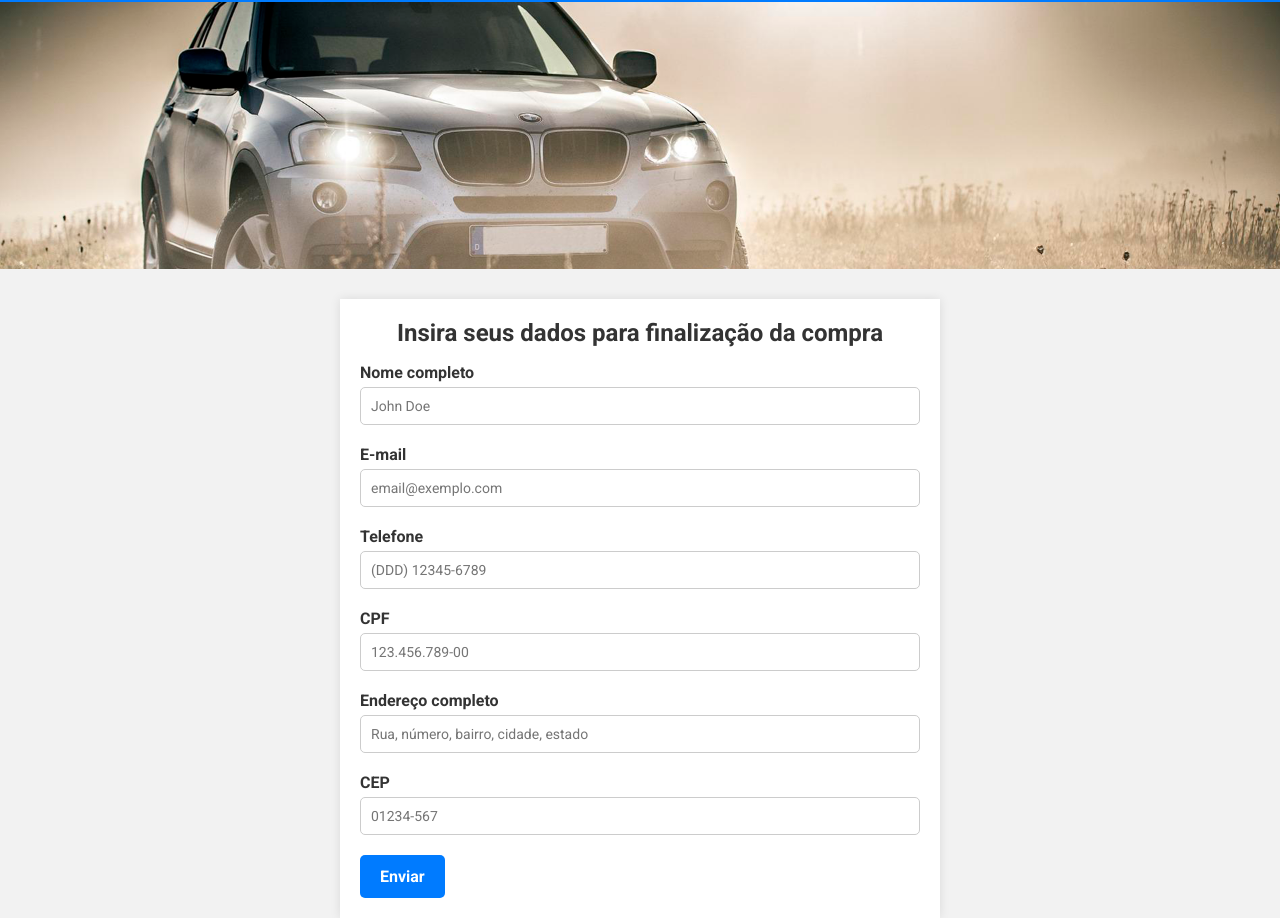
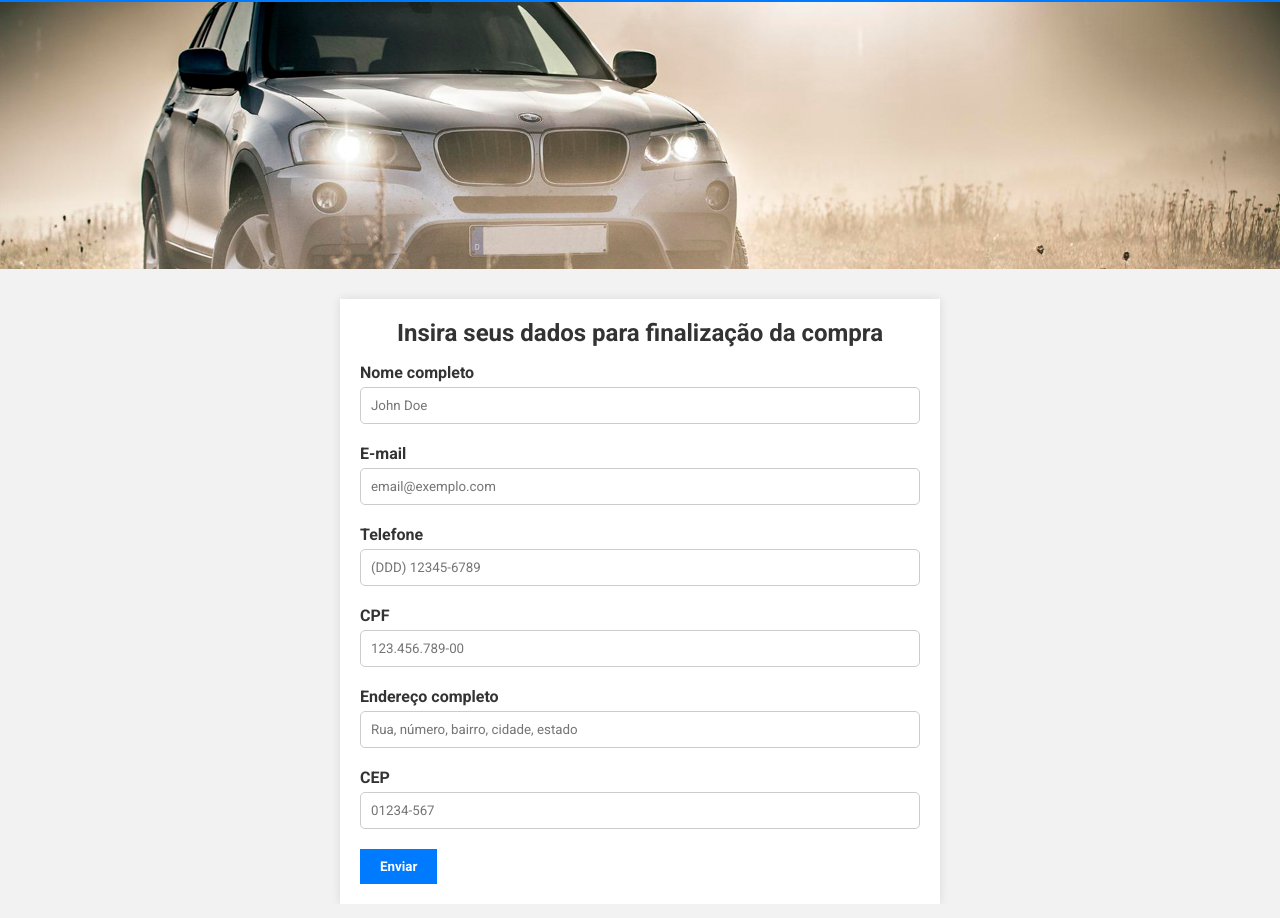
Before and after one commit to Samuel-Bagolin/plugins-jquery-exercicio, a plain HTML site: page index.html in a window 1280 px wide. Shown: the part 76-994 px from the top of the page. Drawn offline with nearby package versions, Linux system fonts and the light colour scheme.

Commit message:
main.css

```diff
--- a/main.css
+++ b/main.css
@@ -1,4 +1,3 @@
-/* Resetando margens, preenchimento e definindo box-sizing */
 * {
     margin: 0;
     padding: 0;
@@ -6,13 +5,11 @@
     font-family: 'Roboto', sans-serif;
 }
 
-/* Estilos gerais do body */
 body {
     background-color: #f2f2f2;
     color: #333;
 }
 
-/* Estilo do header */
 header {
     background-color: #007bff;
     color: #fff;
@@ -21,13 +18,11 @@ header {
     margin: 0 auto;
 }
 
-/* Título do formulário */
 h2 {
     text-align: center;
     margin-bottom: 16px;
 }
 
-/* Container do formulário */
 .container {
     max-width: 600px;
     margin: 0 auto;
@@ -37,7 +32,6 @@ h2 {
     box-shadow: 0 0 10px rgba(0, 0, 0, 0.1);
 }
 
-/* Estilo dos campos do formulário */
 .form-campo {
     margin-bottom: 20px;
 }
@@ -53,38 +47,18 @@ h2 {
     padding: 10px;
     border: 1px solid #ccc;
     border-radius: 5px;
-    font-size: 14px;
-    transition: border 0.3s ease-in-out;
 }
 
-/* Efeito de foco nos campos de input */
-.form-campo input:focus {
-    border-color: #007bff;
-    outline: none;
-}
-
-/* Estilo do botão de envio */
 .container button {
     background-color: #007bff;
     color: white;
-    padding: 12px 20px;
+    padding: 10px 20px;
     border: none;
     cursor: pointer;
     font-weight: bold;
     display: inline-block;
-    font-size: 16px;
-    border-radius: 5px;
-    transition: background-color 0.3s ease-in-out;
 }
 
-/* Efeito de foco no botão */
-.container button:hover {
-    background-color: #0056b3;
+.error {
+    color: red
 }
-
-/* Estilo para mensagens de erro */
-.error {
-    color: red;
-    font-size: 12px;
-    margin-top: 5px;
-}
```
